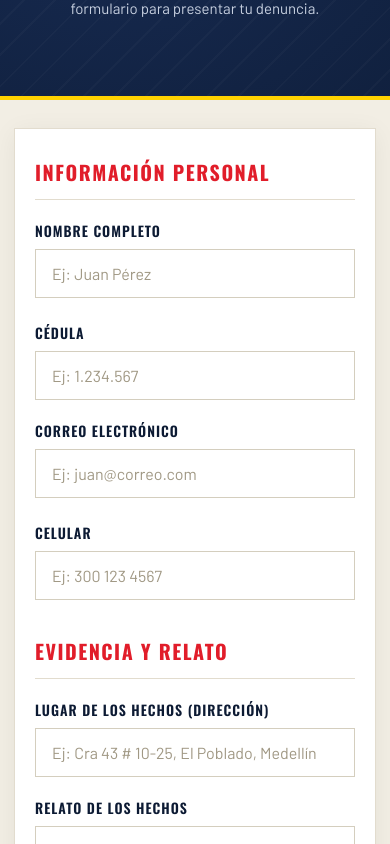
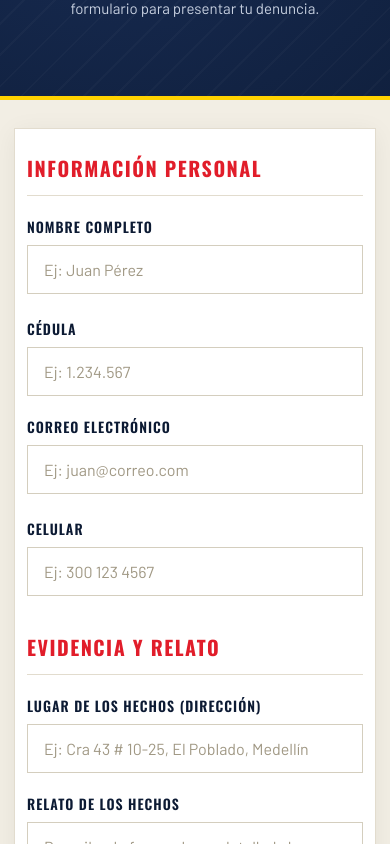
Before and after one commit to EsneiderCdD/gury, a Next.js app: page / in a window 390 px wide. Shown: the part 2360-3204 px from the top of the page. Built offline with nearby package versions, Linux system fonts and the light colour scheme.

Commit message:
feat(denuncia): responsividad

```diff
--- a/src/components/specific/DenunciaSection/DenunciaSection.module.css
+++ b/src/components/specific/DenunciaSection/DenunciaSection.module.css
@@ -18,7 +18,7 @@
   background: #FFFFFF;
   border: 1px solid #E2DCCE;
   box-shadow: 0 4px 24px rgba(0, 0, 0, 0.06);
-  padding: 48px;
+  padding: 32px;
   display: flex;
   flex-direction: column;
   gap: 36px;
@@ -145,6 +145,6 @@
   }
 
   .form {
-    padding: 28px 20px;
+    padding: 24px 12px;
   }
 }
```
